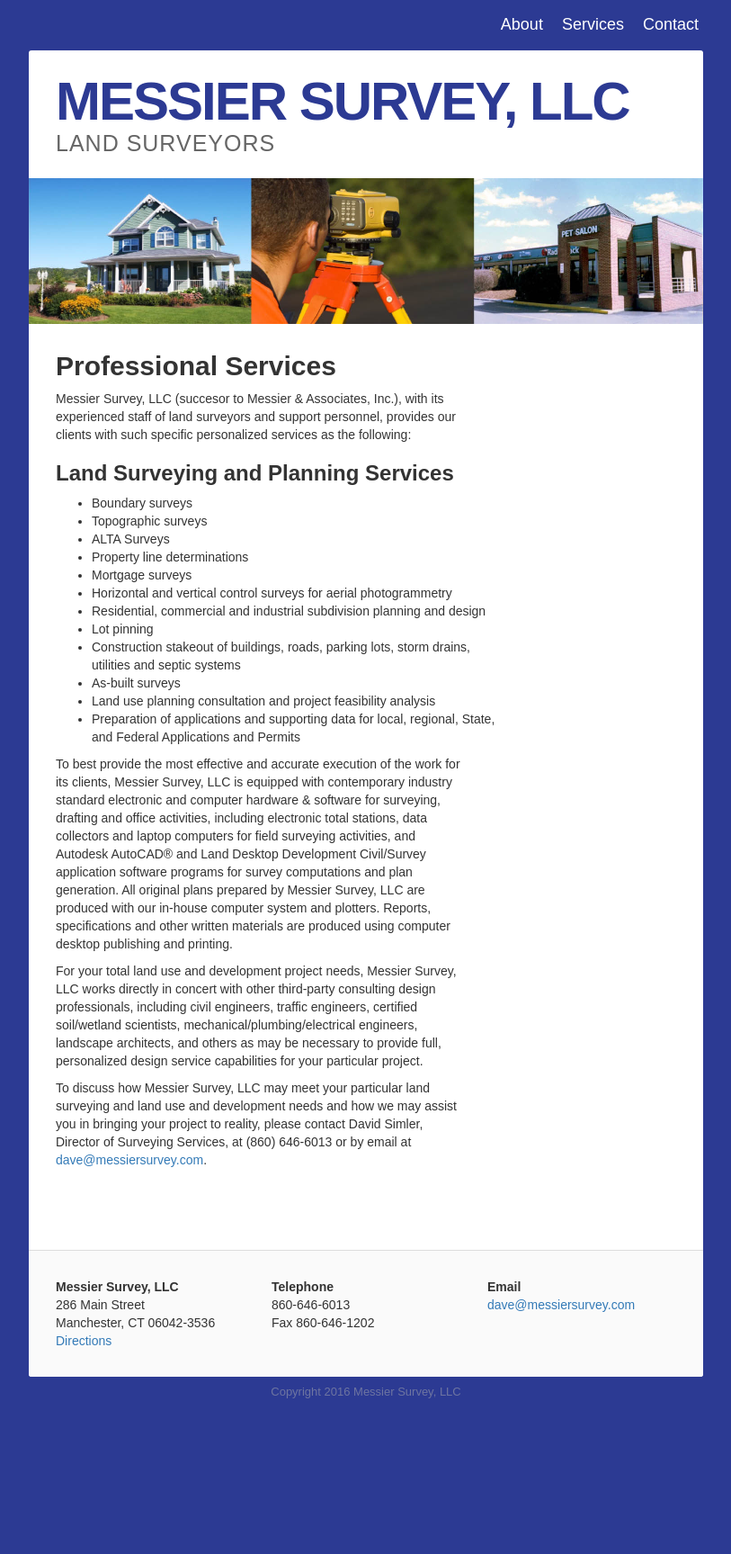
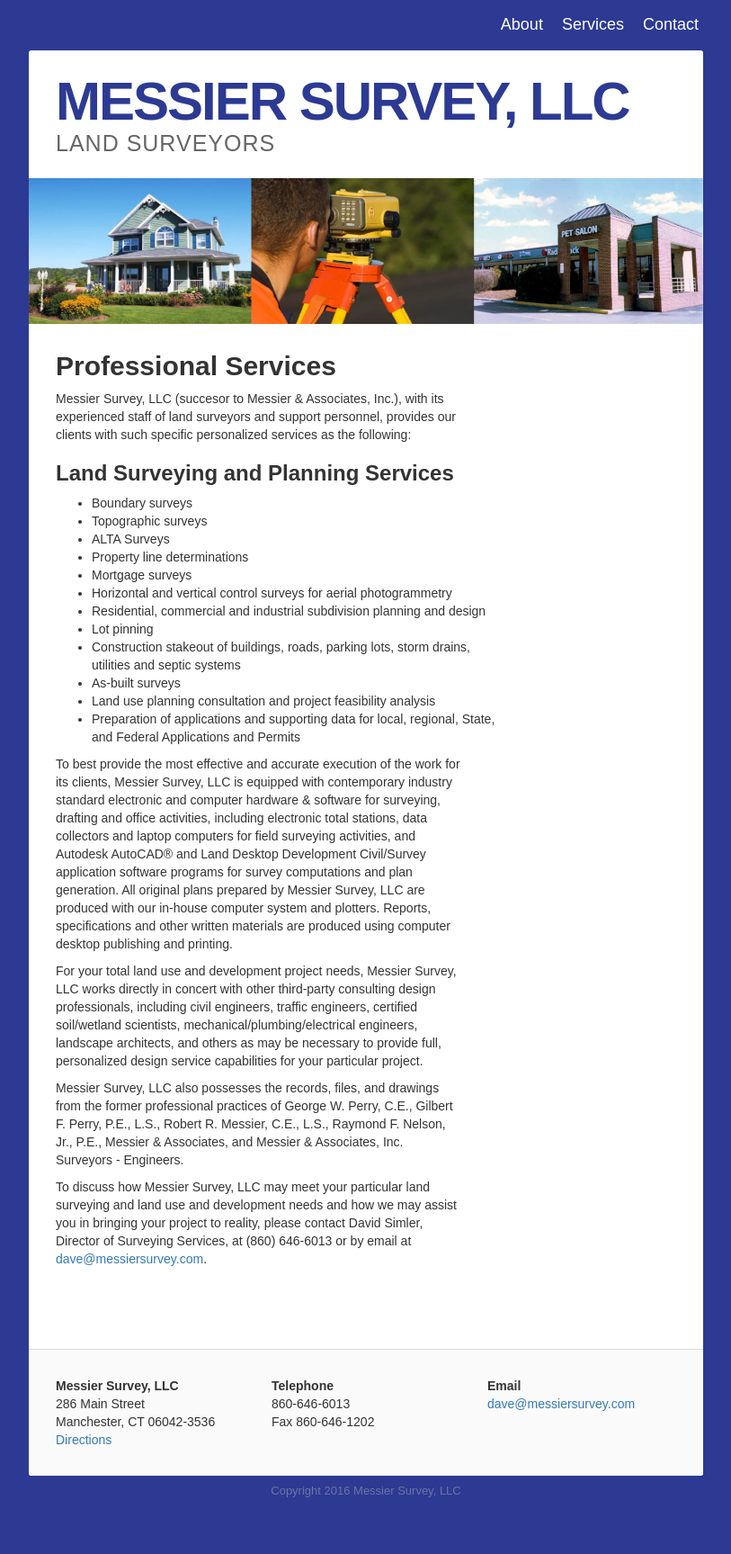
Before and after one commit to briannelson/messiersurvey, a Jekyll site: the page built from services/index.html, in a window 1280 px wide. Shown: the whole page at 90% size, without its empty margins (233-1046 px from the left). Built offline with Jekyll 4.4.1, drawn with Linux system fonts in a browser that asks for light colours; Markdown is read by kramdown in place of the engine named in the settings; before the commit the page ends 1617 px from its top, so only the background shows below that.

Commit message:
Add files paragraph to services page.

```diff
--- a/services/index.html
+++ b/services/index.html
@@ -27,8 +27,10 @@
   <li>Preparation of applications and supporting data for local, regional, State, and Federal Applications and Permits</li>
 </ul>
 
-<p>To best provide the most effective and accurate execution of the work for its clients, {{ site.name }} is equipped with contemporary industry standard electronic and computer hardware &amp; software for surveying, drafting and office activities, including electronic total stations, data collectors and laptop computers for field surveying activities, and Autodesk AutoCAD® and Land Desktop Development Civil/Survey application software programs for survey computations and plan generation.  All original plans prepared by {{ site.name }}  are produced with our in-house computer system and plotters.  Reports, specifications and other written materials are produced using computer desktop publishing and printing.</p>
+<p>To best provide the most effective and accurate execution of the work for its clients, {{ site.name }} is equipped with contemporary industry standard electronic and computer hardware &amp; software for surveying, drafting and office activities, including electronic total stations, data collectors and laptop computers for field surveying activities, and Autodesk AutoCAD® and Land Desktop Development Civil/Survey application software programs for survey computations and plan generation.  All original plans prepared by {{ site.name }}  are produced with our in-house computer system and plotters. Reports, specifications and other written materials are produced using computer desktop publishing and printing.</p>
 
 <p>For your total land use and development project needs, {{ site.name }} works directly in concert with other third-party consulting design professionals, including civil engineers, traffic engineers, certified soil/wetland scientists, mechanical/plumbing/electrical engineers, landscape architects, and others as may be necessary to provide full, personalized design service capabilities for your particular project. </p>
 
+<p>{{ site.name }} also possesses the records, files, and drawings from the former professional practices of George W. Perry, C.E., Gilbert F. Perry, P.E., L.S., Robert R. Messier, C.E., L.S., Raymond F. Nelson, Jr., P.E., Messier &amp; Associates, and Messier &amp; Associates, Inc. Surveyors - Engineers.
+
 <p>To discuss how {{ site.name }} may meet your particular land surveying and land use and development needs and how we may assist you in bringing your project to reality, please contact David Simler, Director of Surveying Services, at (860) 646-6013 or by email at <a href="mailto:dave@messiersurvey.com">dave@messiersurvey.com</a>.
```
